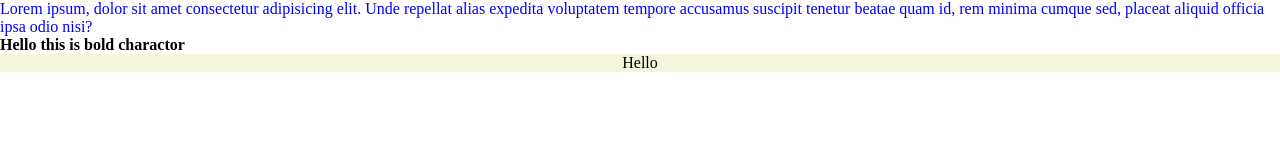
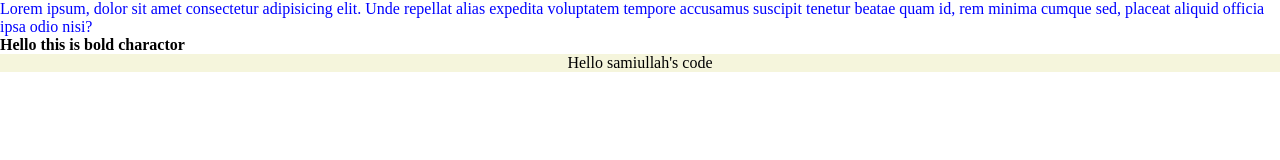
Before and after one commit to samiu349/local_Repo, a plain HTML site: page index.html in a window 1280 px wide. Drawn offline with Linux system fonts and the light colour scheme.

Commit message:
Update index.html

```diff
--- a/index.html
+++ b/index.html
@@ -15,7 +15,8 @@
       <strong>Hello this is bold charactor</strong>
 
       <div id="container">
-            <div id="inside_container">Hello</div>
+            <div id="inside_container">Hello <span>samiullah's code</span></div>
+
       </div>
 
 
```
